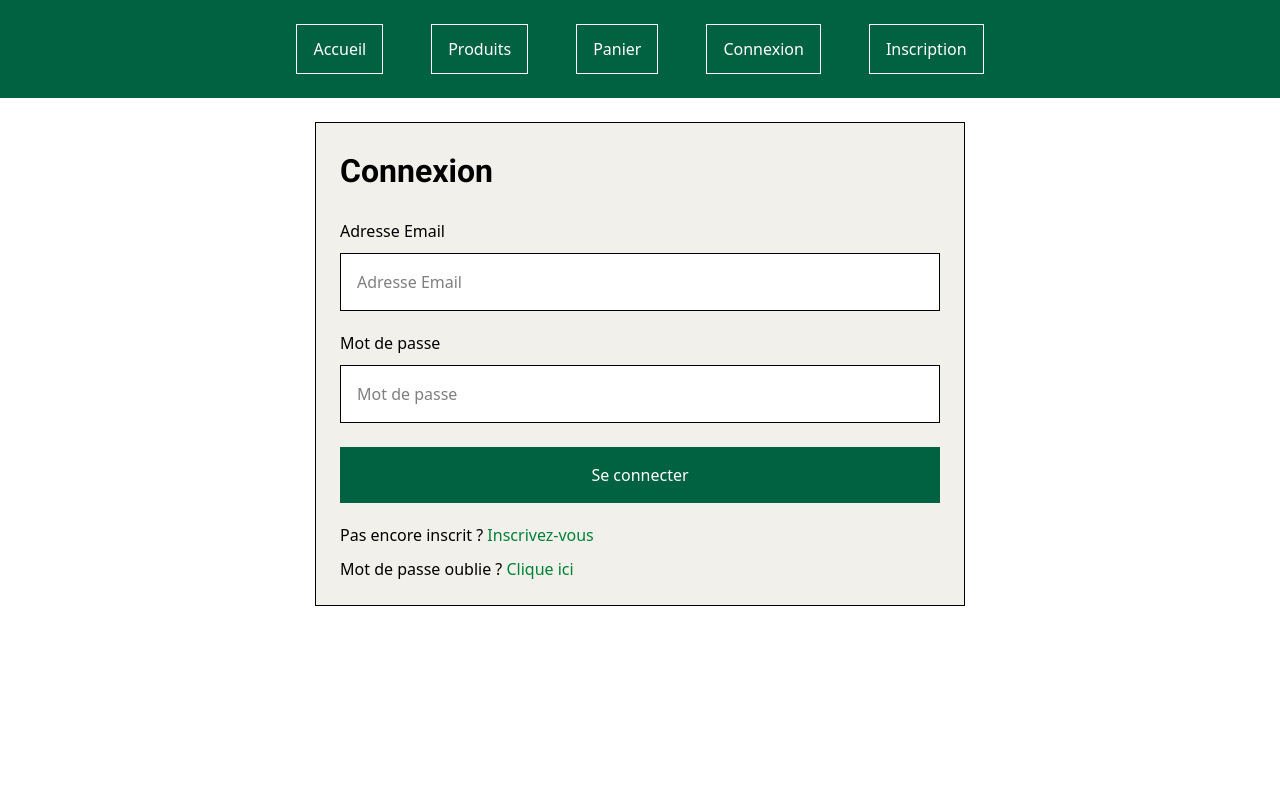
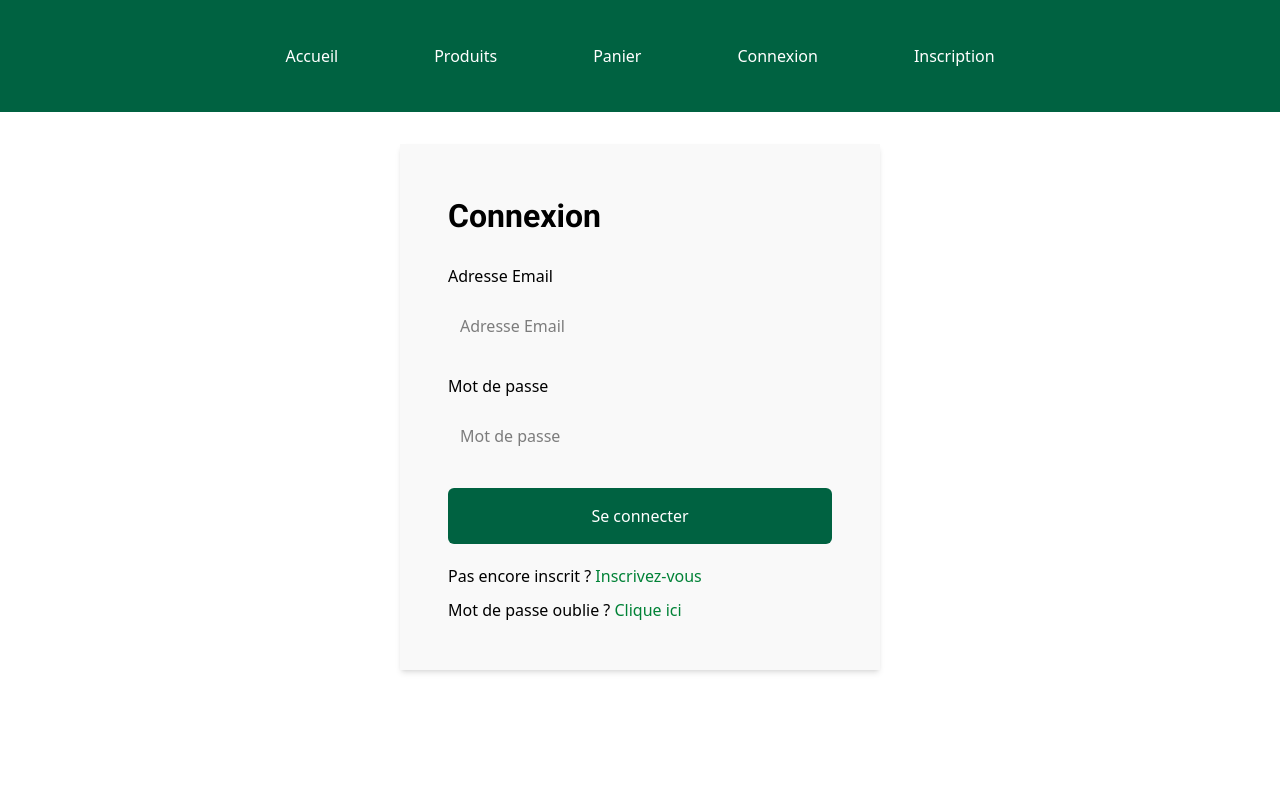
Before and after one commit to aurelienachard/ecommerce_cafthe, a React (Vite) app in the folder front-end/: page /connexion in a window 1280 px wide. Shown: the top 800 px of the page. Built offline with nearby package versions, Linux system fonts and the light colour scheme.

Commit message:
feat: ajout du nouveau design

```diff
--- a/front-end/src/App.jsx
+++ b/front-end/src/App.jsx
@@ -42,18 +42,18 @@ const AppSecond = () => {
   return (
     <>
       <div className="flex bg-green-principale justify-center">
-        <Link className="border mx-[24px] my-[24px] text-white py-[12px] px-[16px]" to="/">Accueil</Link>
-        <Link className="border mx-[24px] my-[24px] text-white py-[12px] px-[16px]" to="/produits">Produits</Link>
-        <Link className="border mx-[24px] my-[24px] text-white py-[12px] px-[16px]" to="/panier">Panier</Link>
+        <Link className="mx-[32px] my-[32px] text-white py-[12px] px-[16px]" to="/">Accueil</Link>
+        <Link className="mx-[32px] my-[32px] text-white py-[12px] px-[16px]" to="/produits">Produits</Link>
+        <Link className="mx-[32px] my-[32px] text-white py-[12px] px-[16px]" to="/panier">Panier</Link>
         {user ? (
           <>
-            <Link className="border mx-[24px] my-[24px] text-white py-[12px] px-[16px]" to="/profile">Profile</Link>
-            <button className="border mx-[24px] my-[24px] bg-green-principale text-white py-[12px] px-[16px]" onClick={handleDeconnexion}>Deconnexion</button>
+            <Link className="mx-[32px] my-[32px] text-white py-[12px] px-[16px]" to="/profile">Profile</Link>
+            <button className="mx-[32px] my-[32px] bg-green-principale text-white py-[12px] px-[16px]" onClick={handleDeconnexion}>Deconnexion</button>
           </>
         ) : (
           <>
-            <Link className="border mx-[24px] my-[24px] text-white py-[12px] px-[16px]" to="/connexion">Connexion</Link>
-            <Link className="border mx-[24px] my-[24px] text-white py-[12px] px-[16px]" to="/inscription">Inscription</Link>
+            <Link className="mx-[32px] my-[32px] text-white py-[12px] px-[16px]" to="/connexion">Connexion</Link>
+            <Link className="mx-[32px] my-[32px] text-white py-[12px] px-[16px]" to="/inscription">Inscription</Link>
           </>
         )}
       </div>
--- a/front-end/src/components/connexion.jsx
+++ b/front-end/src/components/connexion.jsx
@@ -44,31 +44,31 @@ const Connexion = () => {
     }
 
     return (
-        <div className="min-h-screen flex flex-col items-center p-[24px]">
-            <div className="bg-warm-neutral border p-[24px]">
-                <h1 className="text-[32px] font-[Roboto] mb-[24px] font-bold">Connexion</h1>
+        <div className="min-h-screen flex flex-col items-center p-[32px]">
+            <div className="bg-neutral shadow-md p-[24px]">
+                <h1 className="text-[32px] font-[Roboto] mb-[24px] ml-[24px] mt-[24px] font-bold">Connexion</h1>
 
                 <form onSubmit={handleSubmit}>
-                    <div className="flex flex-col">
+                    <div className="flex flex-col mr-[24px] ml-[24px]">
                         <label className="text-[16px]">Adresse Email</label>
-                        <input placeholder="Adresse Email" className="border bg-white p-[16px] mt-[10px] mb-[20px] w-150" type="mail" value={utilisateurs_adresse_email} onChange={handleChangeEmail} required/>
+                        <input placeholder="Adresse Email" className="rounded-md bg-grey-input px-[12px] py-[16px] mt-[10px] mb-[20px] w-[384px]" type="mail" value={utilisateurs_adresse_email} onChange={handleChangeEmail} required/>
                     </div>
 
-                    <div className="flex flex-col">
+                    <div className="flex flex-col mr-[24px] ml-[24px]">
                         <label className="text-[16px]">Mot de passe</label>
-                        <input placeholder="Mot de passe" className="border bg-white p-[16px] mt-[10px] w-150" type="password" value={utilisateurs_mot_de_passe} onChange={handleChangePassword} required/>
+                        <input placeholder="Mot de passe" className="rounded-md bg-grey-input px-[12px] py-[16px] mt-[10px] w-[384px]" type="password" value={utilisateurs_mot_de_passe} onChange={handleChangePassword} required/>
                     </div>
 
-                    <button className="bg-green-principale p-[16px] mt-[24px] text-white w-150">Se connecter</button>
+                    <button className="mr-[24px] ml-[24px] bg-green-principale rounded-md px-[12px] py-[16px] mt-[24px] text-white w-[384px]">Se connecter</button>
                     <p>{message}</p>
                 </form>
 
-                <p className="mt-[20px] w-150">
+                <p className="mt-[20px] mr-[24px] ml-[24px]">
                     Pas encore inscrit ?
                     <Link to="/inscription" className="text-green-700 text-[16px]"> Inscrivez-vous</Link>
                 </p>
 
-                <p className=" mt-[10px] w-150">
+                <p className="mt-[10px] mb-[24px] mr-[24px] ml-[24px]">
                     Mot de passe oublie ?
                     <Link to="/fortgetpwd" className="text-green-700 text-[16px]"> Clique ici</Link>
                 </p>
--- a/front-end/src/components/inscription.jsx
+++ b/front-end/src/components/inscription.jsx
@@ -50,41 +50,41 @@ const Inscription = () => {
     }
 
     return (
-        <div className="min-h-screen flex flex-col items-center p-[24px]">
-            <div className="bg-warm-neutral border p-[24px]">
-                <h1 className="text-[32px] font-[Roboto] mb-[24px] font-bold">Inscription</h1>
+        <div className="min-h-screen flex flex-col items-center p-[32px]">
+            <div className="bg-neutral shadow-md p-[24px]">
+                <h1 className="text-[32px] font-[Roboto] mb-[24px] ml-[24px] mt-[24px] font-bold">Inscription</h1>
 
                 <form onSubmit={handleSubmit}>
-                    <div className="flex flex-col">
+                    <div className="flex flex-col mr-[24px] ml-[24px]">
                         <label>Nom</label>
-                        <input placeholder="Nom" className="bg-white border p-[16px] mt-[10px] w-150" type="text" value={utilisateurs_nom} onChange={handleChangeNom} required/>
+                        <input placeholder="Nom" className="rounded-md bg-grey-input px-[12px] py-[16px] mt-[10px] w-[384px]" type="text" value={utilisateurs_nom} onChange={handleChangeNom} required/>
                     </div>
 
-                    <div className="flex flex-col">
-                        <label className="mt-[20px]">Prenom</label>
-                        <input placeholder="Prenom" className="bg-white border p-[16px] mt-[10px] w-150" type="text" value={utilisateurs_prenom} onChange={handleChangePrenom} required/>
+                    <div className="flex flex-col mr-[24px] ml-[24px]">
+                        <label className="mt-[20px] text-[16px]">Prenom</label>
+                        <input placeholder="Prenom" className="rounded-md bg-grey-input px-[12px] py-[16px] mt-[10px] w-[384px]" type="text" value={utilisateurs_prenom} onChange={handleChangePrenom} required/>
                     </div>
 
-                    <div className="flex flex-col">
-                        <label className="mt-[20px]">Adresse Email</label>
-                        <input placeholder="Adresse Email" className="bg-white border p-[16px] mt-[10px] w-150" type="email" value={utilisateurs_adresse_email} onChange={handleChangeAdresseEmail} required/>
+                    <div className="flex flex-col mr-[24px] ml-[24px]">
+                        <label className="mt-[20px] text-[16px]">Adresse Email</label>
+                        <input placeholder="Adresse Email" className="rounded-md bg-grey-input px-[12px] py-[16px] mt-[10px] w-[384px]" type="email" value={utilisateurs_adresse_email} onChange={handleChangeAdresseEmail} required/>
                     </div>
 
-                    <div className="flex flex-col">
-                        <label className="mt-[20px]">Mot de passe</label>
-                        <input placeholder="Mot de passe" className="bg-white border p-[16px] mt-[10px] w-150" type="password" value={utilisateurs_mot_de_passe} onChange={handleChangeMotDePasse} required/>
+                    <div className="flex flex-col mr-[24px] ml-[24px]">
+                        <label className="mt-[20px] text-[16px]">Mot de passe</label>
+                        <input placeholder="Mot de passe" className="rounded-md bg-grey-input px-[12px] py-[16px] mt-[10px] w-[384px]" type="password" value={utilisateurs_mot_de_passe} onChange={handleChangeMotDePasse} required/>
                     </div>
 
-                    <div className="flex flex-col">
-                        <label className="mt-[20px]">Numero de telephone</label>
-                        <input placeholder="Numero de telephone" className="bg-white border p-[16px] mt-[10px] w-150" type="text" value={utilisateurs_numero_de_telephone} onChange={handleChangeNumeroDeTelephone}/>
+                    <div className="flex flex-col mr-[24px] ml-[24px]">
+                        <label className="mt-[20px] text-[16px]">Numero de telephone</label>
+                        <input placeholder="Numero de telephone" className="rounded-md bg-grey-input px-[12px] py-[16px] mt-[10px] w-[384px]" type="text" value={utilisateurs_numero_de_telephone} onChange={handleChangeNumeroDeTelephone}/>
                     </div>
 
-                    <button className="bg-green-principale p-[16px] mt-[24px] text-white w-150" type="submit">Inscription</button>
+                    <button className="mr-[24px] ml-[24px] bg-green-principale rounded-md px-[12px] py-[16px] mt-[24px] text-white w-[384px]" type="submit">Inscription</button>
 
-                    <p className="mt-[20px] w-150">
+                    <p className="mt-[20px] mr-[24px] ml-[24px] mb-[24px]">
                         Deja inscrit ?
-                        <Link to="/connexion" className="text-green-700"> Connectez-vous</Link>
+                        <Link to="/connexion" className="text-green-700 text-[16px]"> Connectez-vous</Link>
                     </p>
                 </form>
             </div>
--- a/front-end/src/components/panier.jsx
+++ b/front-end/src/components/panier.jsx
@@ -119,15 +119,22 @@ const Panier = () => {
                             <>
                                 <form>
                                     {panier.map(item =>
-                                        <div key={item.id} className="flex justify-between items-center border p-[16px] mb-[20px]">
-                                            <p>{item.nom}</p>
-                                            <p>{item.prix}€</p>
+                                        <div key={item.id} className="bg-neutral max-w- flex justify-between items-center border p-[24px]">
+                                            <img src="./image.jpg" alt="photo" className="w-[128px]"/>
 
-                                            <button type="button" className="bg-gray-300 text-black py-[6px] px-[12px]" onClick={() => diminuerArticle(item.id)}>-</button>
-                                            <p>{item.quantite}</p>
-                                            <button type="button" className="bg-gray-300 text-black py-[6px] px-[12px]" onClick={() => augmenterArticle(item.id)}>+</button>
+                                            <div>
+                                                <p className="font-bold mb-[10px]">{item.nom}</p>
+                                                <p>{item.quantiteGramme}</p>
+                                            </div>
 
-                                            <p>{item.quantiteGramme}</p>
+                                            <p>${item.prix}</p>
+
+                                            <div className="flex flex-row">
+                                                <button type="button" className="bg-white border text-black py-[12px] px-[16px]" onClick={() => diminuerArticle(item.id)}>-</button>
+                                                <p className="border bg-white py-[12px] px-[16px]">{item.quantite}</p>
+                                                <button type="button" className="bg-white border text-black py-[12px] px-[16px]" onClick={() => augmenterArticle(item.id)}>+</button>
+                                            </div>
+
                                             <button type="button" className="bg-red-400 text-white py-[12px] px-[16px]" onClick={() => supprimerArticle(item.id)}>Supprimer</button>
                                         </div>
                                     )}
```
Also changed, not shown: front-end/src/components/catalogue.jsx (+21 -15 lines).
